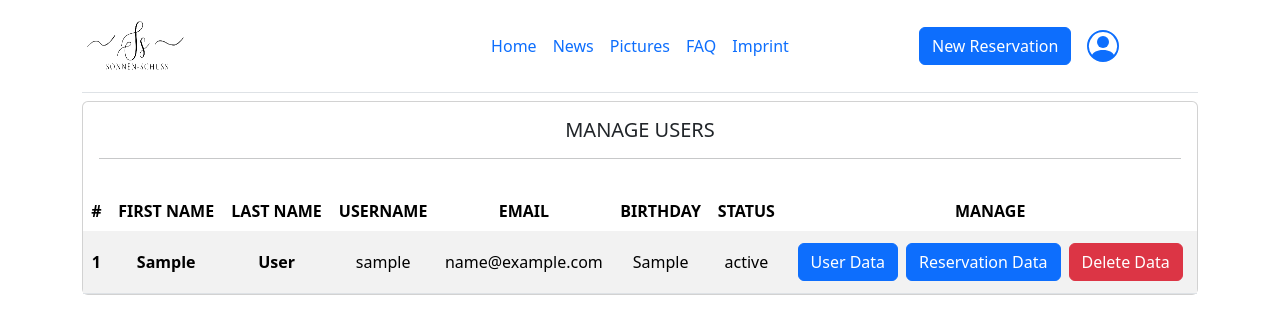
After one commit to hamulicemir/WEB_WS2024-PHP, a PHP site: page /userlist.php in a window 1280 px wide. The commit adds this page. Shown: the top 334 px of the page. Run offline with PHP 8.4, Linux system fonts and the light colour scheme; the visitor is signed in with stand-in values (Sample User, id 1); tables that the repository leaves empty or names only in its code hold one stand-in row (values such as "Sample post").

Commit message:
added usersettings tab & userlist

```diff
--- a/Projekt/pictures.php
+++ b/Projekt/pictures.php
@@ -1,4 +1,7 @@
-<?php session_start();?>
+<?php
+if (session_status() === PHP_SESSION_NONE) {
+      session_start();
+}?>
 
 <!DOCTYPE html>
 <html lang="de">
--- a/Projekt/registration.php
+++ b/Projekt/registration.php
@@ -89,7 +89,7 @@ if ($_SERVER["REQUEST_METHOD"] == "POST") {
   if (empty($errors)) {
     $hashedPassword = password_hash($password, PASSWORD_DEFAULT);
     $roleID = 2;
-    $status = "User";
+    $status = "Aktiv";
 
     $preparedInsertStatemant = "INSERT INTO User (Username, Email, password_hash, Role_ID, Firstname, Lastname, Birthday, Gender, status_user) VALUES (?, ?, ?, ?, ?, ?, ?, ?, ?)";
     $stmt = $conn->prepare($preparedInsertStatemant);
--- a/Projekt/reservation.php
+++ b/Projekt/reservation.php
@@ -7,7 +7,6 @@ include './inc/functions.php';
 if (!isset($_SESSION['loggedin']) || $_SESSION['loggedin'] !== true) {
     header('location: login.php');
     exit;
-
 }
 
 if(!$conn){ die("Database Connection Failed: " . mysqli_connect_error());  }
--- /dev/null
+++ b/Projekt/userlist.php
@@ -0,0 +1,82 @@
+<?php
+if (session_status() === PHP_SESSION_NONE) {
+    session_start();
+}
+include './inc/dbconnection.php';
+include './inc/functions.php';
+if (!isset($_SESSION['loggedin']) || $_SESSION['loggedin'] !== true) {
+    header('location: login.php');
+    exit;
+}
+if(!$conn){ die("Database Connection Failed: " . mysqli_connect_error());  }
+
+$stmt = $conn->prepare("SELECT User_ID, Firstname, Lastname, Username, Email, Birthday, status_user FROM User");
+$stmt->execute();
+$result = $stmt->get_result();
+?>
+
+<!DOCTYPE html>
+<html lang="de">
+
+<head>
+    <meta charset="UTF-8">
+    <meta name="viewport" content="width=device-width, initial-scale=1.0">
+    <link href="https://cdn.jsdelivr.net/npm/bootstrap@5.3.3/dist/css/bootstrap.min.css" rel="stylesheet"
+        integrity="sha384-QWTKZyjpPEjISv5WaRU9OFeRpok6YctnYmDr5pNlyT2bRjXh0JMhjY6hW+ALEwIH" crossorigin="anonymous">
+    <link href="./picture.stylesheet.css" rel="stylesheet" />
+    <title>Pictures</title>
+</head>
+
+<body>
+    <?php include './inc/nav.php'; ?>
+    <div class="container">
+        <div class="row">
+            <div class="col-md-12">
+                <div class="card">
+                    <div class="card-body">
+                        <h5 class="card-title text-uppercase mb-0 text-center">Manage Users</h5>
+                        <hr>
+                    </div>
+                    <div class="table-responsive">
+                        <table class="table user-table mb-0 table-striped">
+                            <thead class="thead-dark">
+                                <tr>
+                                    <th scope="col" class="border-0 text-uppercase font-medium pl-4 text-center">#</th>
+                                    <th scope="col" class="border-0 text-uppercase font-medium text-center">First Name</th>
+                                    <th scope="col" class="border-0 text-uppercase font-medium text-center">Last Name</th>
+                                    <th scope="col" class="border-0 text-uppercase font-medium text-center">Username</th>
+                                    <th scope="col" class="border-0 text-uppercase font-medium text-center">Email</th>
+                                    <th scope="col" class="border-0 text-uppercase font-medium text-center">Birthday</th>
+                                    <th scope="col" class="border-0 text-uppercase font-medium text-center">Status</th>
+                                    <th scope="col" class="border-0 text-uppercase font-medium text-center">Manage</th>
+                                </tr>
+                            </thead>
+                            <tbody>
+                                <?php
+                                    while ($row = $result->fetch_assoc()) {
+                                        echo "<tr class='text-center'>";
+                                        echo "<td class='align-middle fw-bold'>" . htmlspecialchars($row['User_ID']) . "</td>";
+                                        echo "<td class='align-middle fw-bold'>" . htmlspecialchars($row['Firstname']) . "</td>";
+                                        echo "<td class='align-middle fw-bold'>" . htmlspecialchars($row['Lastname']) . "</td>";
+                                        echo "<td class='align-middle'>" . htmlspecialchars($row['Username']) . "</td>";
+                                        echo "<td class='align-middle'>" . htmlspecialchars($row['Email']) . "</td>";
+                                        echo "<td class='align-middle'>" . htmlspecialchars($row['Birthday']) . "</td>";
+                                        echo "<td class='align-middle'>" . htmlspecialchars($row['status_user']) . "</td>";
+                                        echo "<td class='align-middle'>";
+                                        echo "<a href='user_data.php?id=" . htmlspecialchars($row['User_ID']) . "' class='btn btn-primary m-1'>User Data</a>";
+                                        echo "<a href='reservation_data.php?id=" . htmlspecialchars($row['User_ID']) . "' class='btn btn-primary m-1'>Reservation Data</a>";
+                                        echo "<a href='delete_user.php?id=" . htmlspecialchars($row['User_ID']) . "' class='btn btn-danger m-1'>Delete Data</a>";
+                                        echo "</td>";
+                                        echo "</tr>";
+                                    }
+                                ?>
+                            </tbody>
+                        </table>
+                    </div>
+                </div>
+            </div>
+        </div>
+    </div>
+</body>
+
+</html>
```
Also changed, not shown: Projekt/usersettings.php (+31 -5 lines).
